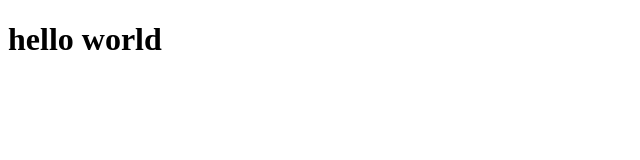
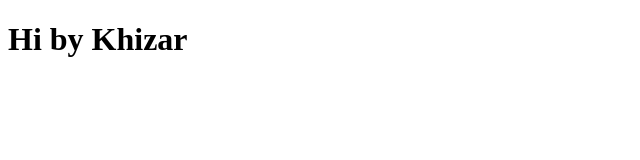
Before and after one commit to amnasolat/bootcamp2020-practice, a plain HTML site: page index.html in a window 1280 px wide. Shown: the whole page, without its empty margins (0-640 px from the left). Drawn offline with Linux system fonts and the light colour scheme.

Commit message:
Update index.html

```diff
--- a/index.html
+++ b/index.html
@@ -7,6 +7,6 @@
     <title>Document</title>
 </head>
 <body>
-    <h1>hello world</h1>
+    <h1>Hi by Khizar</h1>
 </body>
 </html>
```
